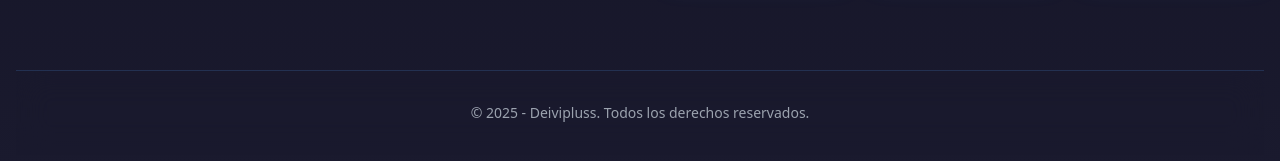
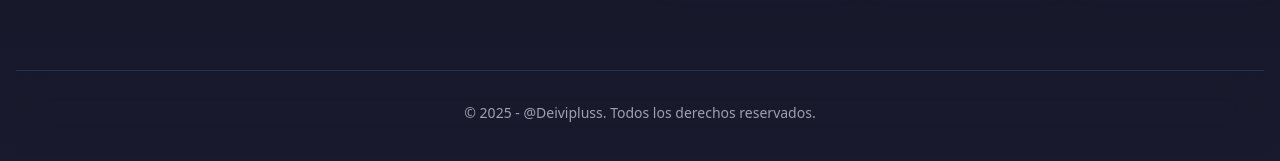
Before and after one commit to deivipluss/landing, a Next.js app: page / in a window 1280 px wide. Shown: the part 839-1000 px from the top of the page. Built offline with nearby package versions, Linux system fonts and the light colour scheme.

Commit message:
restored

```diff
--- a/app/page.tsx
+++ b/app/page.tsx
@@ -311,7 +311,7 @@ const App: React.FC = () => {
 
         {showFooter && (
           <footer className="bg-[#1A1A2E]/80 backdrop-blur-lg text-center py-6 sm:py-8 text-gray-400 text-xs sm:text-sm mt-12 sm:mt-16 border-t border-[#4A90E2]/20 w-full">
-            © 2025 - Deivipluss. Todos los derechos reservados.
+            © 2025 - @Deivipluss. Todos los derechos reservados.
           </footer>
         )}
       </div>
```
